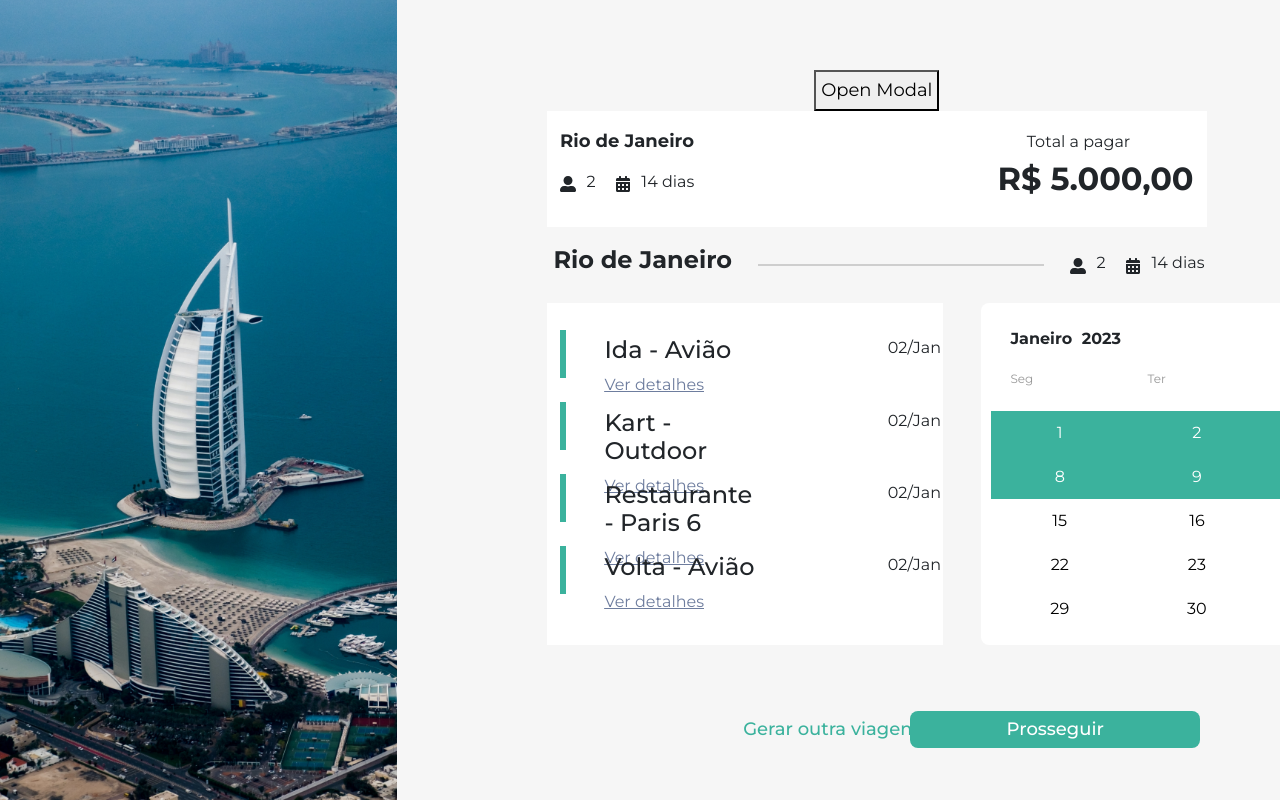
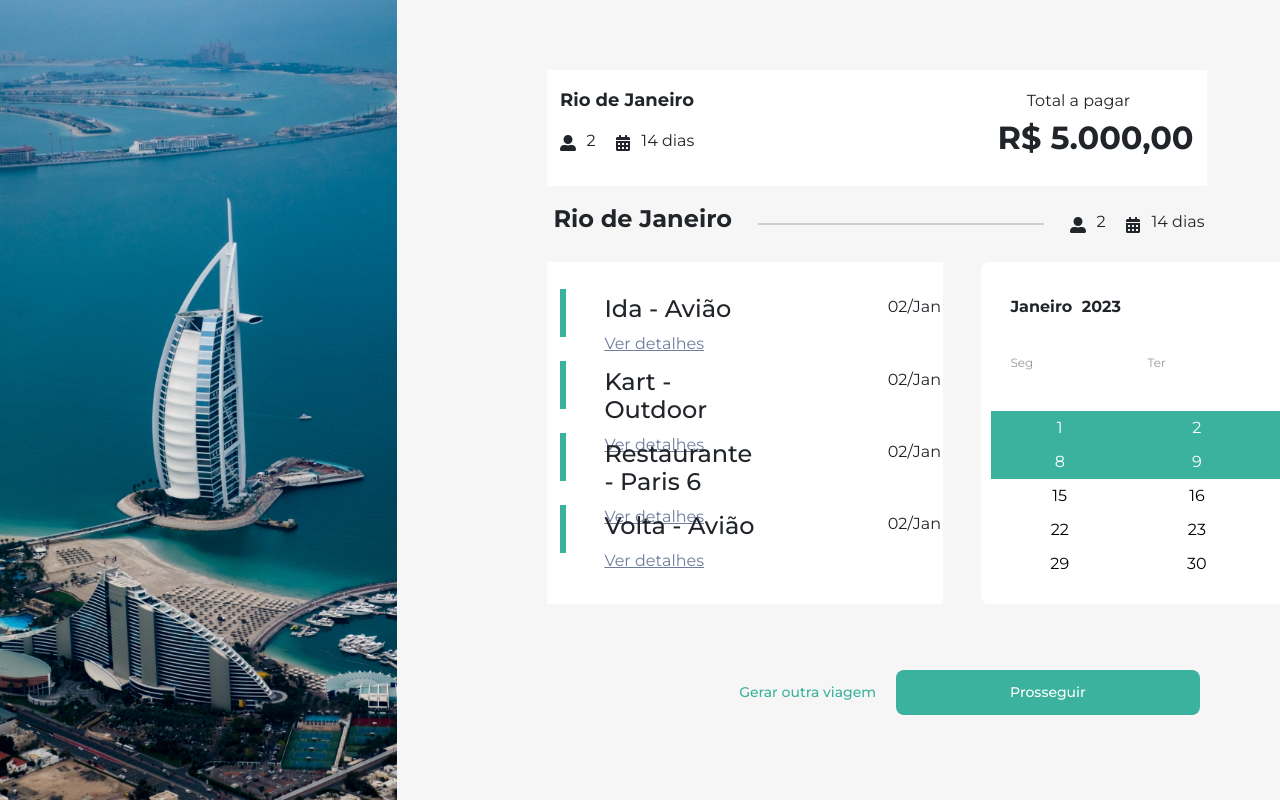
Before and after one commit to StartFuture/novi-frontend, a React (Create React App) app: page /resultTrip in a window 1280 px wide. Shown: the top 800 px of the page. Built offline with nearby package versions, Linux system fonts and the light colour scheme; the HTML template or start-up script is replaced by a standard one.

Commit message:
feat(Modal): Style on modal

```diff
--- a/package.json
+++ b/package.json
@@ -9,6 +9,7 @@
     "axios": "^1.4.0",
     "bootstrap": "^5.3.0-alpha3",
     "react": "^18.2.0",
+    "react-device-detect": "^2.2.3",
     "react-dom": "^18.2.0",
     "react-icons": "^4.8.0",
     "react-modal": "^3.16.1",
--- a/src/AppRoutes.jsx
+++ b/src/AppRoutes.jsx
@@ -14,7 +14,6 @@ import TermsConditionsPage from "./pages/termsConditions/index";
 import NewTrip from "./pages/newTrip/index";
 import LoadingTrip from "./pages/loadingTrip/index";
 import ResultTrip from "./pages/resultTrip/index";
-import Teste from "./pages/teste/index";
 
 import { Private } from "./components/Private";
 import { AuthProvider } from "./contexts/auth";
@@ -37,7 +36,6 @@ const AppRoutes = () => {
                 <Route exact path="/newTrip" element={<NewTrip/>}></Route>
                 <Route exact path="/loadingTrip" element={<LoadingTrip/>}></Route>
                 <Route exact path="/resultTrip" element={<ResultTrip/>}></Route>
-                <Route exact path="/teste" element={<Teste/>}></Route>
             </Routes>
         </AuthProvider>
     </Router>
--- /dev/null
+++ b/src/pages/resultTrip/components/modalTripInfo/styles.ts
@@ -0,0 +1 @@
+import styled from "styled-components";
--- a/src/pages/resultTrip/index.jsx
+++ b/src/pages/resultTrip/index.jsx
@@ -47,9 +47,11 @@ function ResultTrip() {
 
   const customStyles = {
     content: {
-      width: '500px',
-      height: '400px',
+      width: '25vw',
+      height: '300px',
       margin: 'auto',
+      borderRadius: '24px',
+      overflowX: 'hidden',
     },
   };
 
@@ -62,24 +64,23 @@ function ResultTrip() {
           </LeftImage>
         </ContainerLeft>
         <Container>
-          <button onClick={openModal}>Open Modal</button>
+          {/* <button >Open Modal</button> */}
           <Modal
             isOpen={modalIsOpen}
             onRequestClose={closeModal}
-            contentLabel="Example Modal"
+            contentLabel="Trip Info"
             style={customStyles}
           >
-            <h2>Hello - I am a modal!</h2>
-            <hr />
-            <p>
-              We maintain that accessibility is a key component of any modern web
-              application. As such, we have created this modal in such a way that it
-              fulfills the accessibility requirements of the modern web. We seek to
-              keep the focus on accessibility while providing a functional, capable
-              modal component for general use.
-            </p>
-            <button onClick={closeModal}>Close</button>
+            <div style={{marginTop: '-10%', marginLeft: '-9%',borderTop: '40px solid #3BB29D', width: '34vw', borderRadius:"24px 24px 0 0"}}></div>
+            <h4 style={{padding: '2%', marginTop: '4%', fontSize: '18px', fontWeight: '600'}}>Ida - Avião</h4>
+            <a style={{padding: '8% 2%', fontSize: '18px', fontWeight: '400'}}>02/01</a>
+            <p style={{padding: '2%', fontSize: '18px', fontWeight: '400'}}>Aeroporto de Guarulhos - GRU <br/>
+              <b style={{padding: '2% 0', fontSize: '18px', fontWeight: '500'}}>Azul linhas aereas</b><br/>
+              PNR: <b style={{padding: '2% 0',fontSize: '18px', fontWeight: '500'}}>ABC123</b>
+              </p>
+            <button style={{color: '#FFF', border: 'none', backgroundColor: '#3BB29D', padding: '18px', marginTop: '20px', width: '18.5vw', fontSize: '18px', fontWeight: '500', borderRadius: '8px', cursor: 'pointer', whiteSpace: 'nowrap'}} onClick={closeModal}>Fechar</button>
           </Modal>
+
           <div className="bannerBasicInfo">
             <div className="bannerTitle">
               <h4 className="destinyCity">Rio de Janeiro</h4>
@@ -113,9 +114,7 @@ function ResultTrip() {
                 <div className="verticalLine"></div>
                 <div className="displayFlexColumn">
                   <h4>Ida - Avião</h4>
-                  <Link to='/Tripdetails' className="link">
-                    <a>Ver detalhes</a>
-                  </Link>
+                    <a className="showDetailsTrip" onClick={openModal}>Ver detalhes</a>
                 </div>
                 <p className="dateTrip">02/Jan</p>
               </div>
@@ -123,9 +122,7 @@ function ResultTrip() {
                 <div className="verticalLine"></div>
                 <div className="displayFlexColumn">
                   <h4>Kart - Outdoor</h4>
-                  <Link to='/Tripdetails' className="link">
-                    <a>Ver detalhes</a>
-                  </Link>
+                    <a className="showDetailsTrip" onClick={openModal}>Ver detalhes</a>
                 </div>
                 <p className="dateTrip">02/Jan</p>
               </div>
@@ -133,9 +130,7 @@ function ResultTrip() {
                 <div className="verticalLine"></div>
                 <div className="displayFlexColumn">
                   <h4>Restaurante - Paris 6</h4>
-                  <Link to='/Tripdetails' className="link">
-                    <a>Ver detalhes</a>
-                  </Link>
+                    <a className="showDetailsTrip" onClick={openModal}>Ver detalhes</a>
                 </div>
                 <p className="dateTrip">02/Jan</p>
               </div>
@@ -143,9 +138,7 @@ function ResultTrip() {
                 <div className="verticalLine"></div>
                 <div className="displayFlexColumn">
                   <h4>Volta - Avião</h4>
-                  <Link to='/Tripdetails' className="link">
-                    <a>Ver detalhes</a>
-                  </Link>
+                    <a className="showDetailsTrip" onClick={openModal}>Ver detalhes</a>
                 </div>
                 <p className="dateTrip">02/Jan</p>
               </div>
--- a/src/pages/resultTrip/styles.ts
+++ b/src/pages/resultTrip/styles.ts
@@ -8,12 +8,37 @@ export const MainContainer = styled.div`
         flex-direction: column;
     }
 
-      button {
-        padding: 5px;
-        font-size: large;
-        float: right;
+    //   button {
+    //     padding: 5px;
+    //     font-size: large;
+    //     float: right;
+    //     cursor: pointer;
+    //   }
+
+    #btnClose {
+        color: white;
+        border: none;
+        background-color: ${(props) => props.theme.colors.primaryColor};
+        padding: 18px;
+        width: 12vw;
+        font-family: ${(props) => props.theme.fonts.fontMontserrat};
+        font-size: 18px;
+        font-weight: 500;
+        border-radius: 8px;
         cursor: pointer;
-      }
+        white-space: nowrap;
+
+        :hover {
+            background-color: #277567;
+        }
+
+        @media screen and (max-width: 1550px) {
+            width: 100%;
+            font-size: 14px;
+            padding: 12px 1px;
+            width: 86vw;
+        }
+    }
 `;
 
 export const ContainerLeft = styled.div`
@@ -198,10 +223,12 @@ export const Container = styled.div`
             width: 10px;
         }
 
-        a {
+        .showDetailsTrip {
             color: #6e7d9e;
             text-decoration: underline;
+            cursor: pointer;
         }
+
     }
 
     .tripCalendar {
@@ -357,7 +384,6 @@ export const Container = styled.div`
     }
 
 `;
-
 
 export const Calendar = styled.div`
     display:inline-grid;
@@ -578,7 +604,7 @@ export const ButtonPrev = styled.button`
   }
 
   @media screen and (max-width: 1106px) {
-    font-size: 14px;
+    font-size: 12px;
     padding: 12px 1px;
     width: 86vw;
     margin-right: 0;
--- a/src/pages/teste/index.jsx
+++ /dev/null
@@ -1,45 +0,0 @@
-import { useState } from "react";
-import Modal from "react-modal";
-
-import { Container } from "./styles";
-
-// Make sure to bind modal to your appElement (https://reactcommunity.org/react-modal/accessibility/)
-Modal.setAppElement("#root");
-
-function Teste() {
-  const [modalIsOpen, setIsOpen] = useState(false);
-
-  function openModal() {
-    setIsOpen(true);
-  }
-
-  function closeModal() {
-    setIsOpen(false);
-  }
-
-  return (
-    <Container>
-      <button onClick={openModal}>Open Modal</button>
-      <Modal
-        isOpen={modalIsOpen}
-        onRequestClose={closeModal}
-        contentLabel="Example Modal"
-        overlayClassName="modal-overlay"
-        className="modal-content"
-      >
-        <h2>Hello - I am a modal!</h2>
-        <hr />
-        <p>
-          We maintain that accessibility is a key component of any modern web
-          application. As such, we have created this modal in such a way that it
-          fulfills the accessibility requirements of the modern web. We seek to
-          keep the focus on accessibility while providing a functional, capable
-          modal component for general use.
-        </p>
-        <button onClick={closeModal}>Close</button>
-      </Modal>
-      </Container>
-  );
-}
-
-export default Teste;
--- a/src/pages/teste/styles.ts
+++ /dev/null
@@ -1,30 +0,0 @@
-import styled from "styled-components";
-
-export const Container = styled.div`
-
-    display: flex;
-    justify-content: center;
-    align-items: center;
-
-  .modal-overlay {
-    position: absolute;
-    top: 111px;
-    right: 237px;
-    width: 300px;
-    background: darkgrey;
-  }
-
-  .modal-content {
-    position: absolute;
-        top: 111px;
-        right: 237px;
-        width: 300px;
-        background: darkgrey;
-  }
-
-  button {
-    padding: 5px;
-    font-size: large;
-    float: right;
-    cursor: pointer;
-  }`
```
Also changed, not shown: src/pages/resultTrip/components/modalTripInfo/index.jsx (added), 1 other file (tests, documents, lock files or other folders).
